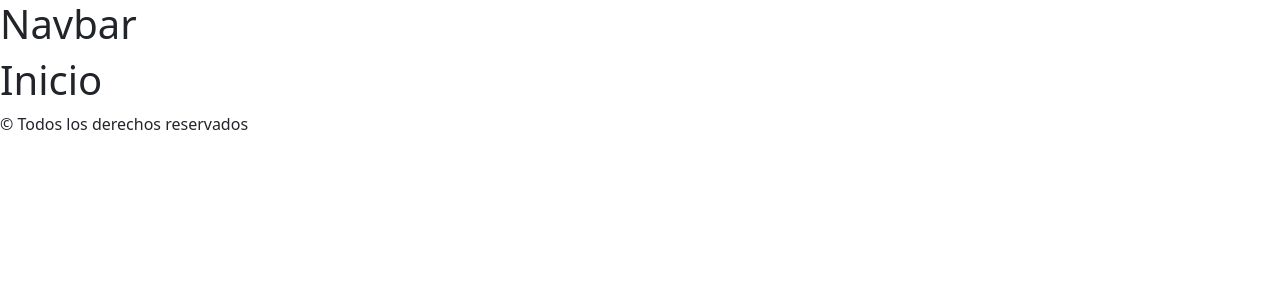
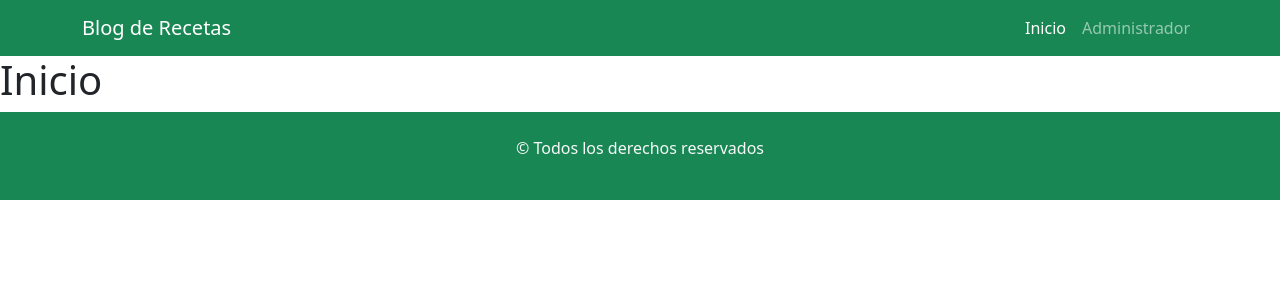
Before and after one commit to 22AGabriel/BlogRecetas-Frontend, a React (Create React App) app: page / in a window 1280 px wide. Shown: the top 300 px of the page. Built offline with nearby package versions, Linux system fonts and the light colour scheme.

Commit message:
maquetado del navbar y footer

```diff
--- a/src/components/common/Footer.jsx
+++ b/src/components/common/Footer.jsx
@@ -1,6 +1,6 @@
 const Footer = () => {
     return (
-        <footer>
+        <footer className="bg-success text-light text-center py-4">
           <p>&copy; Todos los derechos reservados</p>
         </footer>
     );
--- a/src/components/common/NavBar.jsx
+++ b/src/components/common/NavBar.jsx
@@ -1,9 +1,29 @@
+import { Navbar, Container, Nav } from "react-bootstrap";
+import { Link, NavLink } from "react-router-dom";
+
 const NavBar = () => {
-    return (
-        <div>
-            <h1>Navbar</h1>
-        </div>
-    );
+  return (
+    <header>
+      <Navbar bg="success" variant="dark" expand="lg">
+        <Container>
+          <Navbar.Brand as={Link} to="/">
+            Blog de Recetas
+          </Navbar.Brand>
+          <Navbar.Toggle aria-controls="basic-navbar-nav" />
+          <Navbar.Collapse id="basic-navbar-nav">
+            <Nav className="ms-auto">
+              <NavLink to="/" className={"nav-item nav-link"}>
+                Inicio
+              </NavLink>
+              <NavLink to="/administrar" className={"nav-item nav-link"}>
+                Administrador
+              </NavLink>
+            </Nav>
+          </Navbar.Collapse>
+        </Container>
+      </Navbar>
+    </header>
+  );
 };
 
 export default NavBar;
```
